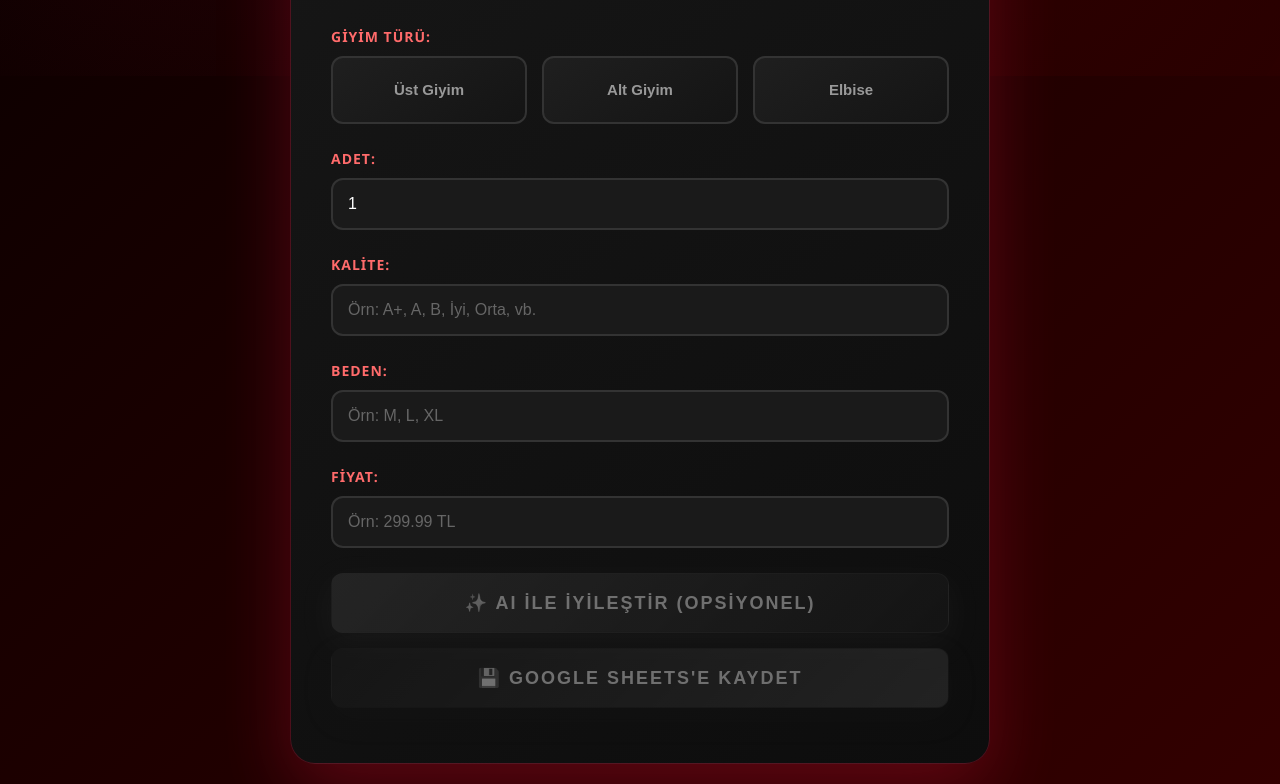
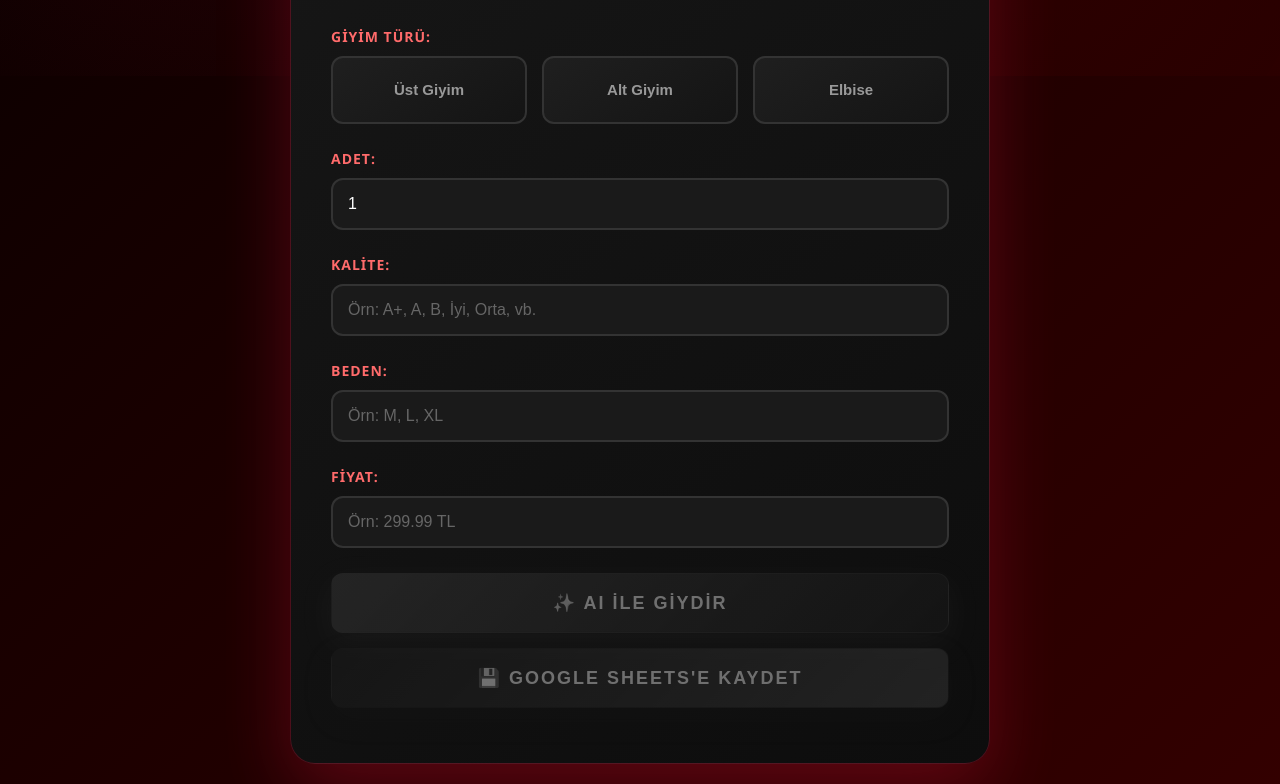
Before and after one commit to Semsetido/ai-giyim-mankeni, a plain HTML site: page index.html in a window 1280 px wide. Shown: the part 724-1508 px from the top of the page. Drawn offline with Linux system fonts and the light colour scheme.

Commit message:
Update button text: 'AI ile İyileştir' to 'AI İle Giydir'

```diff
--- a/index.html
+++ b/index.html
@@ -530,9 +530,9 @@
             <input type="text" id="fiyat" placeholder="Örn: 299.99 TL">
         </div>
 
-        <!-- AI İşleme Butonu (Opsiyonel) -->
+        <!-- AI İşleme Butonu -->
         <button class="btn btn-primary" id="aiBtn" disabled>
-            ✨ AI ile İyileştir (Opsiyonel)
+            ✨ AI İle Giydir
         </button>
 
         <!-- Yükleme Animasyonu -->
```
